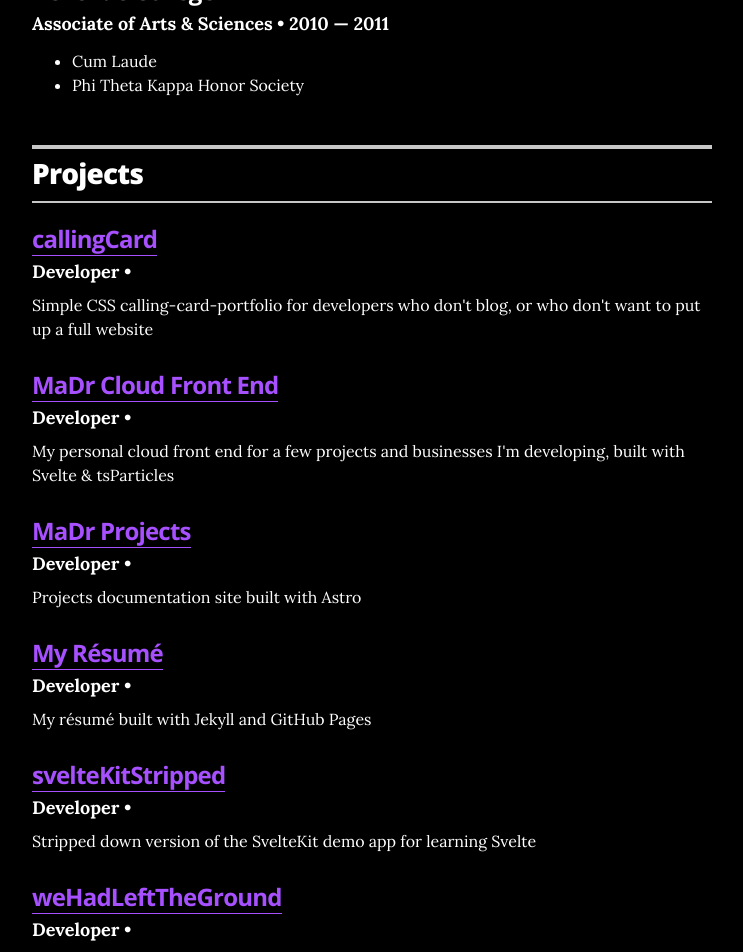
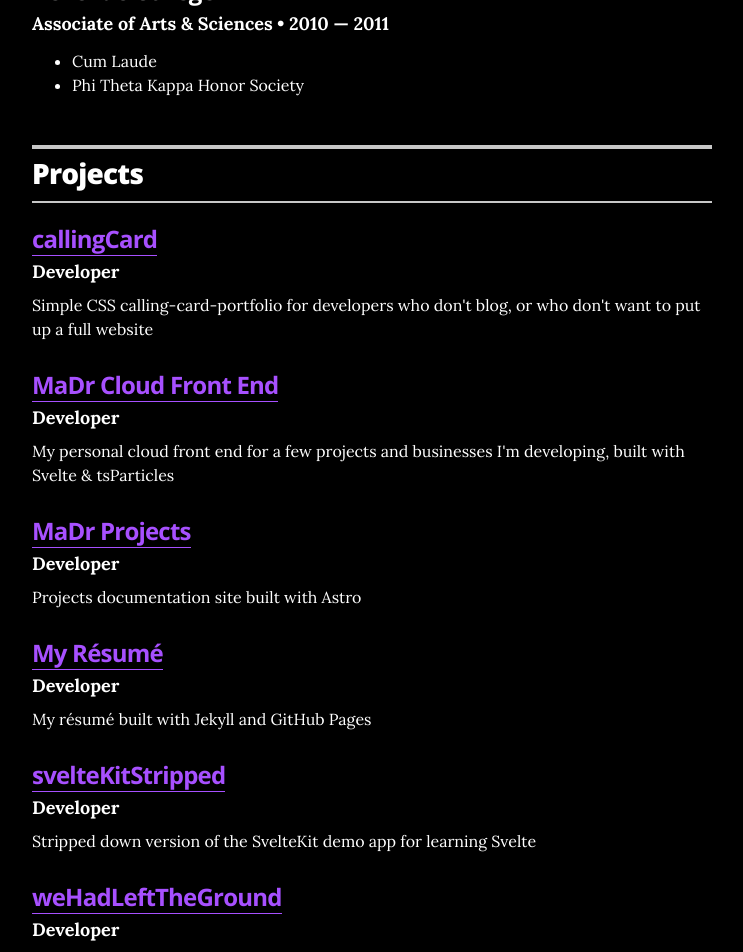
Before and after one commit to MaDrCloudDev/MaDrCloudDev.github.io, a Jekyll site: the page built from index.html, in a window 1280 px wide and 1400 px high, scrolled down 1417 px. Shown: the top 952 px of the window, without its empty margins (268-1011 px from the left). Built offline with Jekyll 4.4.1, drawn with Linux system fonts in a browser that asks for light colours.

Commit message:
comment out projects bulletpoint
comment out projects bulletpoint

```diff
--- a/_layouts/resume.html
+++ b/_layouts/resume.html
@@ -100,7 +100,7 @@
         <div class="resume-item" itemscope itemtype="http://schema.org/CreativeWork">
           <meta itemprop="creator" content="{{ site.resume_name }}" itemtype="http://schema.org/Person" />
           <h3 class="resume-item-title" itemprop="name">{% if project.url %}<a target="_blank" href="{{ project.url }}" itemprop="url">{{ project.project }}</a>{% else %}{{ project.project }}{% endif %}</h3>
-          <h4 class="resume-item-details" itemprop="description">{{ project.role }}  &bull; {{ project.duration }}</h4>
+          <h4 class="resume-item-details" itemprop="description">{{ project.role }}  <!--&bull;--> {{ project.duration }}</h4>
           <p class="resume-item-copy">{{ project.description }}</p>
         </div>
         {% endfor %}
```
